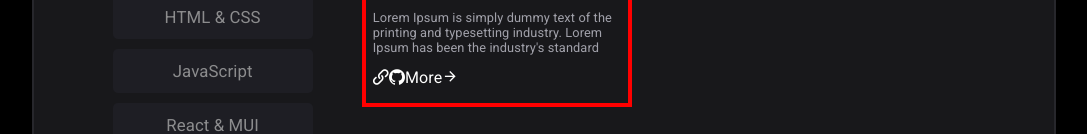
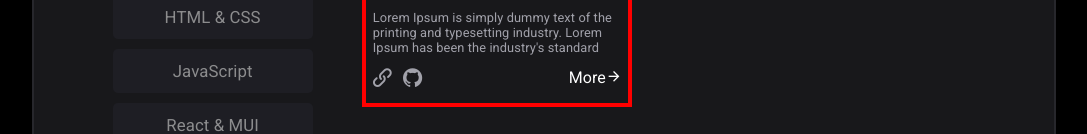
Before and after one commit to islam-solaiman/Portfolio-Website, a React (Create React App) app: page / in a window 1280 px wide. Shown: the part 666-800 px from the top of the page, without its empty margins (96-1183 px from the left). Built offline with nearby package versions, Linux system fonts and the light colour scheme.

Commit message:
Main Section styling

```diff
--- a/src/componnets/3-main/Main.js
+++ b/src/componnets/3-main/Main.js
@@ -22,10 +22,11 @@ export default function Main() {
             <p className='sub-title'>
             Lorem Ipsum is simply dummy text of the printing and typesetting industry. Lorem Ipsum has been the industry's standard
             </p>
-            <div className='flex'>
-              <div></div>
-              <div className='icon-link'></div>
-              <div className='icon-github'></div>
+            <div className='flex icons'>
+              <div style={{gap: "11px"}} className='flex'>
+                <div className='icon-link'></div>
+                <div className='icon-github'></div>
+              </div>
               <a href="#">
                 More
                 <span className='icon-arrow_forward'></span>
--- a/src/componnets/3-main/main.css
+++ b/src/componnets/3-main/main.css
@@ -71,3 +71,12 @@ main section.right-section{
         margin-top: 0.7rem;
         margin-bottom: 0.8rem;
 }
+
+.card .box .icons{
+        justify-content: space-between;
+}
+
+.card .icon-link, .card .icon-github{
+        font-size: 1.2rem;
+        color: var(--subtitle);
+}
```
